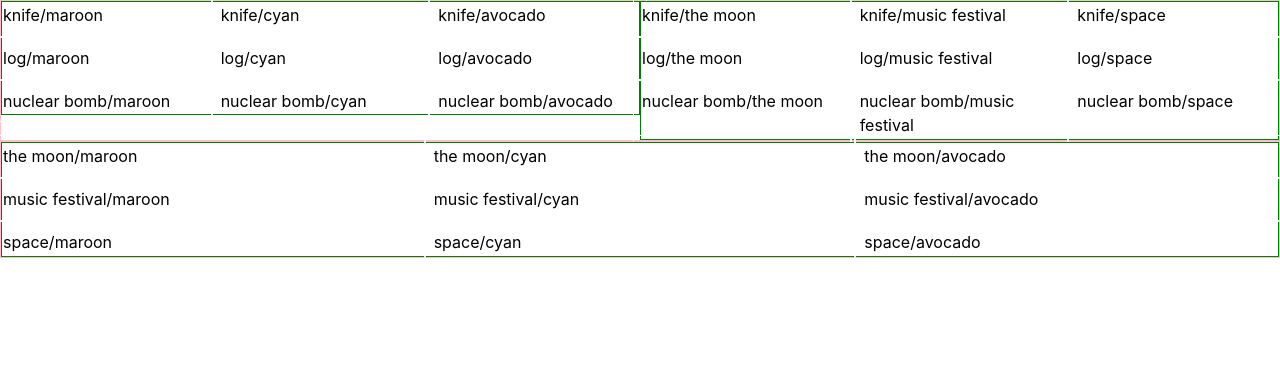
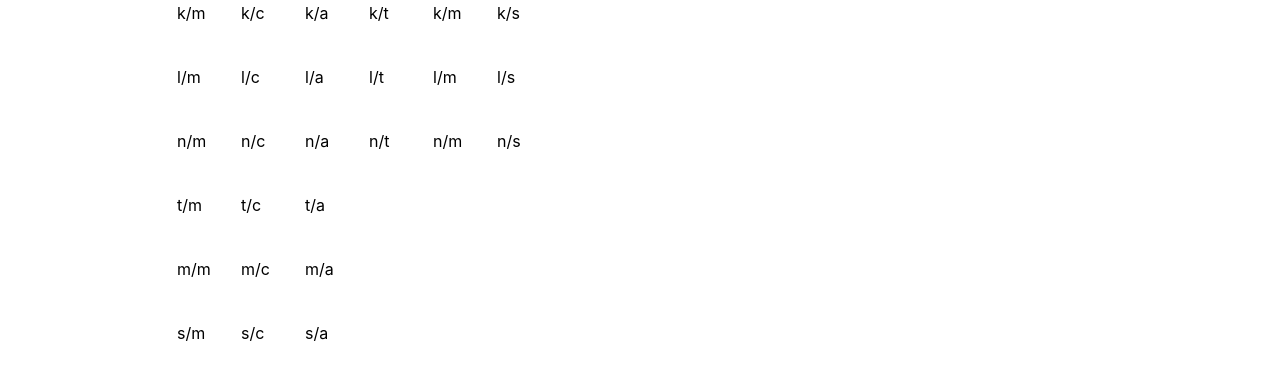
Before and after one commit to Chattox/logikinator-5000, a React (Vite) app: page / in a window 1280 px wide. Shown: the top 380 px of the page. Built offline with nearby package versions, Linux system fonts and the light colour scheme.

Commit message:
feat: display logic grid first pass

```diff
--- a/src/components/LogicGrid/LogicGrid.module.css
+++ b/src/components/LogicGrid/LogicGrid.module.css
@@ -1,12 +1,11 @@
-.cell {
-  border: 1px solid white;
+.gridSquare {
+  width: fit-content;
 }
 
-.innerGridSquare {
-  border: 1px solid green;
+.gridSquareInner {
+  /* height: 100%; */
 }
 
-.outerGridSquare {
-  width: fit-content;
-  border: 1px solid pink;
+.grid {
+  height: 100%;
 }
--- a/src/components/LogicGrid/LogicGrid.tsx
+++ b/src/components/LogicGrid/LogicGrid.tsx
@@ -1,6 +1,6 @@
-import { Grid } from "@mantine/core";
+import { Box, Flex, Grid } from "@mantine/core";
 import { Puzzle } from "../../Puzzle/Puzzle";
-import classes from "./LogicGrid.module.css";
+import { LogicGridCell } from "./LogicGridCell";
 
 export const LogicGrid = (props: { puzzle: Puzzle }) => {
   const puzzle = props.puzzle;
@@ -15,41 +15,29 @@ export const LogicGrid = (props: { puzzle: Puzzle }) => {
 
   puzzle.createOuterGrid();
 
-  const grid: JSX.Element[][] = [];
+  const grid: JSX.Element[] = [];
   puzzle.outerGrid.forEach((row) => {
-    const gridSquareRows: JSX.Element[] = [];
+    const gridRow: JSX.Element[] = [];
     row.y.forEach((category) => {
       const gridSquare: JSX.Element[] = [];
       row.x.items.forEach((xItem) => {
         category.items.forEach((yItem) => {
-          gridSquare.push(
-            <Grid.Col span={1} className={classes.cell}>
-              {xItem}/{yItem}
-            </Grid.Col>
-          );
+          gridSquare.push(<LogicGridCell item1={xItem} item2={yItem} />);
         });
       });
-      console.log(gridSquare);
-      gridSquareRows.push(
-        <Grid.Col span={1}>
-          <Grid columns={puzzle.numItems} className={classes.innerGridSquare}>
-            {gridSquare}
-          </Grid>
-        </Grid.Col>
+      gridRow.push(
+        <Grid
+          columns={puzzle.numItems}
+          gutter={0}
+          w={`${4 * puzzle.numItems}rem`}
+          h={`${4 * puzzle.numItems}rem`}
+        >
+          {gridSquare}
+        </Grid>
       );
     });
-    grid.push(gridSquareRows);
+    grid.push(<Flex gap={0}>{gridRow}</Flex>);
   });
 
-  const gridDisplay = grid.map((row, i) => (
-    <Grid
-      columns={puzzle.numCategories - (i + 1)}
-      gutter={0}
-      className={classes.outerGridSquare}
-    >
-      {row}
-    </Grid>
-  ));
-
-  return <>{gridDisplay}</>;
+  return <Box>{grid}</Box>;
 };
--- /dev/null
+++ b/src/components/LogicGrid/LogicGridCell/LogicGridCell.module.css
@@ -0,0 +1,6 @@
+.cell {
+  border: 1px solid white;
+  width: 4rem;
+  max-width: 4rem;
+  height: 4rem;
+}
--- /dev/null
+++ b/src/components/LogicGrid/LogicGridCell/LogicGridCell.tsx
@@ -0,0 +1,10 @@
+import { Grid } from "@mantine/core";
+import classes from "./LogicGridCell.module.css";
+
+export const LogicGridCell = (props: { item1: string; item2: string }) => {
+  return (
+    <Grid.Col span={1} className={classes.cell}>
+      {props.item1[0]}/{props.item2[0]}
+    </Grid.Col>
+  );
+};
--- /dev/null
+++ b/src/components/LogicGrid/LogicGridCell/index.ts
@@ -0,0 +1 @@
+export { LogicGridCell } from "./LogicGridCell";
--- a/src/components/MainContainer/MainContainer.tsx
+++ b/src/components/MainContainer/MainContainer.tsx
@@ -1,10 +1,11 @@
 import { LogicGrid } from "../LogicGrid";
 import { Puzzle } from "../../Puzzle/Puzzle";
+import { Container } from "@mantine/core";
 
 export const MainContainer = (props: { puzzle: Puzzle }) => {
   return (
-    <>
+    <Container>
       <LogicGrid puzzle={props.puzzle} />
-    </>
+    </Container>
   );
 };
```
